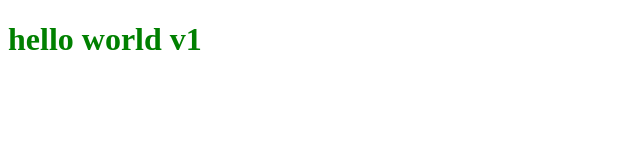
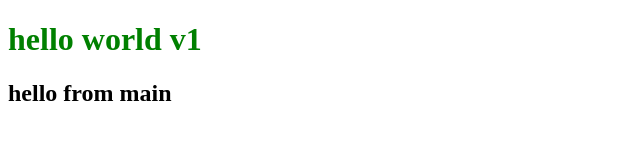
Before and after one commit to Rishi8087/webd, a plain HTML site: page index.html in a window 1280 px wide. Shown: the whole page, without its empty margins (0-640 px from the left). Drawn offline with Linux system fonts and the light colour scheme.

Commit message:
hello from main

```diff
--- a/index.html
+++ b/index.html
@@ -7,5 +7,6 @@
 </head>
 <body>
     <h1 style="color:green">hello world v1</h1>
+    <h2>hello from main</h2>
 </body>
 </html>
```
